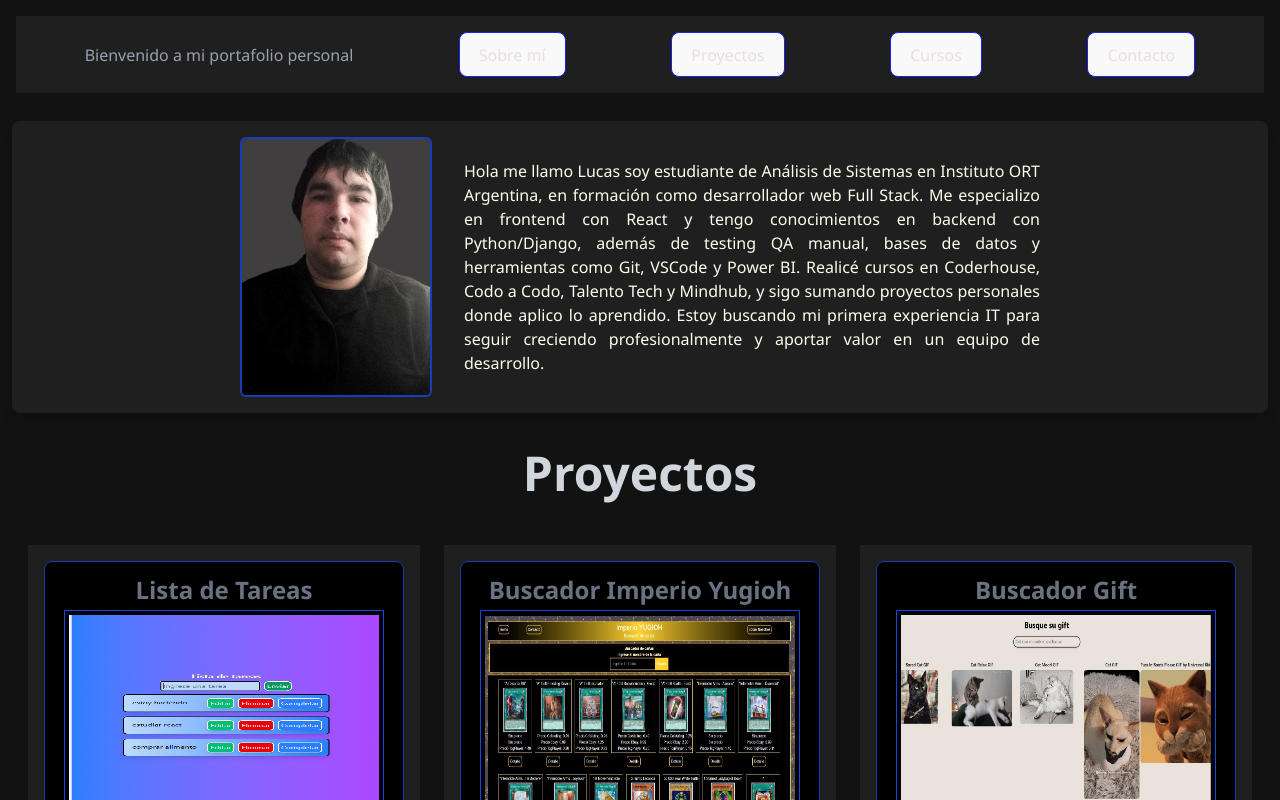
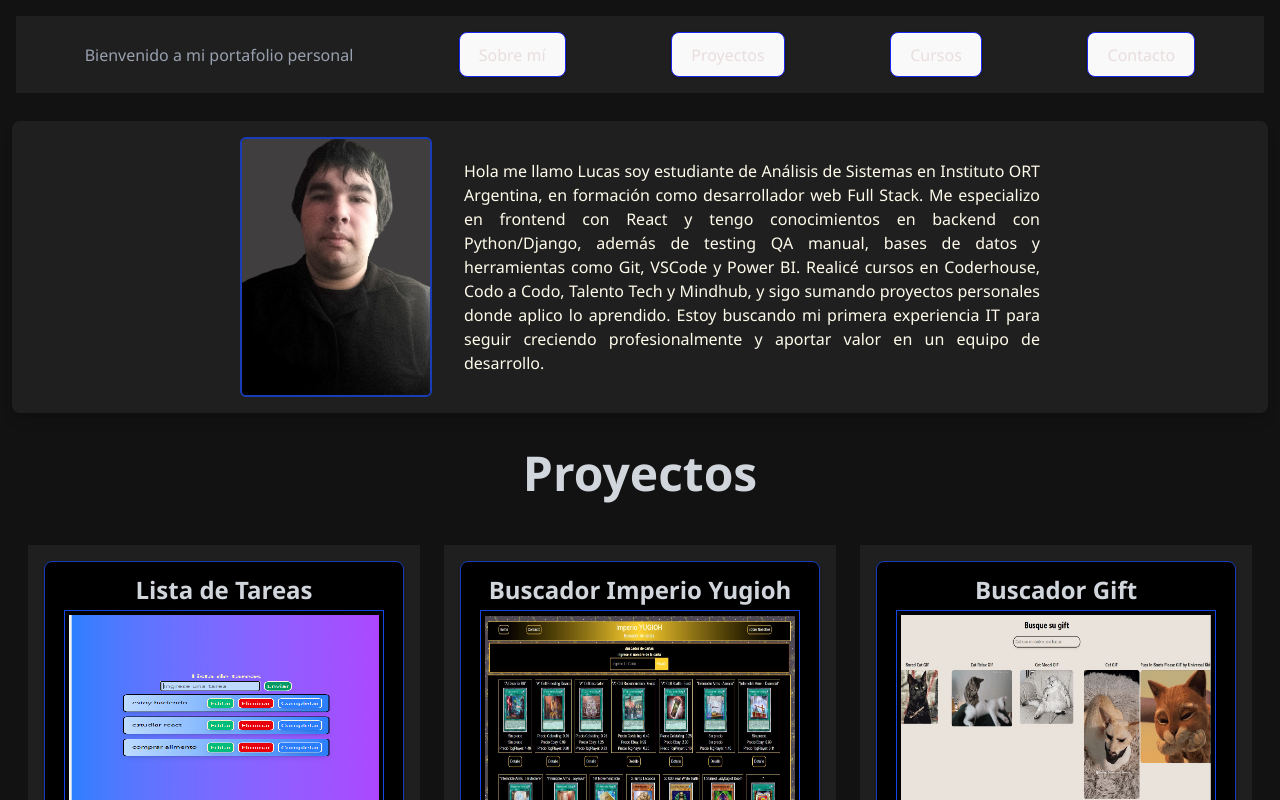
Before and after one commit to spawnew/Portafolio, a React (Vite) app: page / in a window 1280 px wide. Shown: the top 800 px of the page. Built offline with nearby package versions, Linux system fonts and the light colour scheme.

Commit message:
cambio de stilos

```diff
--- a/src/Componentes/Proyecto/ProyectoCard.jsx
+++ b/src/Componentes/Proyecto/ProyectoCard.jsx
@@ -8,7 +8,7 @@
             viewport={{ once: true, amount: 0.4 }}
 
      className='p-2 bg-black border border-blue-800 rounded-lg shadow-md flex flex-col justify-center items-center hover:scale-105 o hover:shadow-lg w-90'>
-          <h2 className='text-2xl font-bold p-1 text-gray-500'> {titulo}</h2>
+          <h2 className='text-2xl font-bold p-1 text-gray-300'> {titulo}</h2>
           <img src={imagen} className='w-80 h-50 p-1 border-1 border-blue-700' alt="foto del proyecto"  />
           <p className='m-3 text-amber-50 '>{descripcion}</p>
           <p className='text-amber-50 '>{tecnologia}</p>
```
